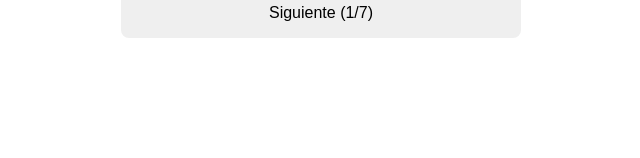
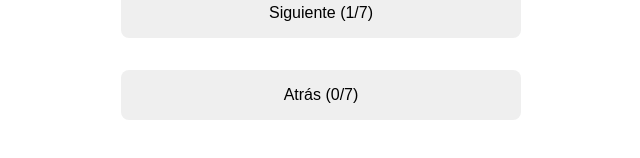
Before and after one commit to EliasXVIII/CartasVue, a Vue app: page / in a window 1280 px wide. Shown: the part 578-736 px from the top of the page, without its empty margins (319-959 px from the left). Built offline with nearby package versions, Linux system fonts and the light colour scheme.

Commit message:
boton atras añadido

```diff
--- a/src/App.vue
+++ b/src/App.vue
@@ -20,6 +20,7 @@
   <!-- no olvidar colocar el ":src="para colocar la constante computada" -->
   <br>
   <button @:click="siguiente"> Siguiente ({{ contador + 1 }}/{{total}})</button>
+  <button @:click="atras"> Atrás ({{ contador }}/{{total}})</button>
 </div>
 </template>
 
@@ -39,6 +40,13 @@ const siguiente = ()=>{
   contador.value=0; //el contador vuelva a su valor 0, en este caso lo expresará como 1 por sumar valor 0del[]+1
 //con esta funcion hago que al hacer siguiente vuelva a empezar si el valor del contador supera el total de elementos del Array
 
+};
+
+const atras = ()=>{
+  contador.value--
+
+  if(contador.value>=total) //si el valor de contador es mayor o igual que la longitud total del []
+  contador.value=0;
 };
 
 const rey = computed (()=>{ //esto es una propiedad computada, se utiliza COMPUTED
```
